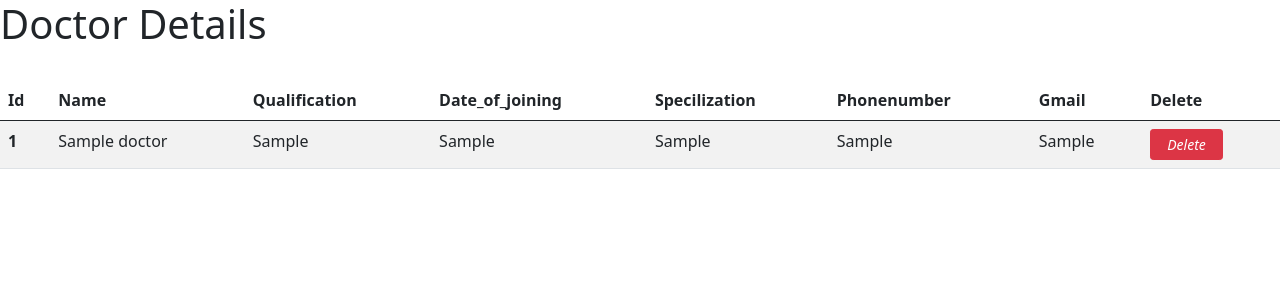
After one commit to AlidaAnna/DrAppoimentSystem, a PHP site: page /doctordetails.php in a window 1280 px wide. The commit adds this page. Shown: the top 300 px of the page. Run offline with PHP 8.4, Linux system fonts and the light colour scheme; tables that the repository leaves empty or names only in its code hold one stand-in row (values such as "Sample post").

Commit message:
modified doctor

```diff
--- /dev/null
+++ b/doctordetails.php
@@ -0,0 +1,55 @@
+<?php
+$con=mysqli_connect("localhost","root","","dr");
+$query="select * from doctor";
+$result=mysqli_query($con,$query);
+?>
+<!DOCTYPE html>
+<html lang="en">
+<head>
+    <meta charset="UTF-8">
+    <meta name="viewport" content="width=device-width, initial-scale=1.0">
+    <title>Document</title>
+    <link href="https://cdn.jsdelivr.net/npm/bootstrap@5.0.2/dist/css/bootstrap.min.css" rel="stylesheet" integrity="sha384-EVSTQN3/azprG1Anm3QDgpJLIm9Nao0Yz1ztcQTwFspd3yD65VohhpuuCOmLASjC" crossorigin="anonymous">
+</head>
+<body>
+<h1>Doctor Details</h1><br>
+<table class="table table-striped">
+  <thead>
+    <tr>
+      <th scope="col">Id</th>
+      <th scope="col">Name</th>
+      <th scope="col">Qualification</th>
+      <th scope="col">Date_of_joining</th>
+      <th scope="col">Specilization</th>
+      <th scope="col">Phonenumber</th>
+      <th scope="col">Gmail</th>
+      <th scope="col">Delete</th>
+    </tr>
+  </thead>
+  <tbody>
+  <?php
+  $i = 1;
+  while($row=mysqli_fetch_array($result))
+  {
+    ?>
+     <th scope="row"><?= $i++; ?></th>
+      <td><?= $row['1']; ?></td>
+      <td><?= $row['3']; ?></td>
+      <td><?= $row['4']; ?></td>
+      <td><?= $row['5']; ?></td>
+      <td><?= $row['7']; ?></td>
+      <td><?= $row['8']; ?></td>
+      <td>
+      <button type="button"  class="btn btn-danger btn-sm px-3">
+      <i class="fas fa-times">Delete</i>
+      </button>
+      </td>
+      <tr>
+    </tr>
+    <?php
+  }
+  ?>
+  </tbody>
+</table>
+</body>
+</html>
```
Also changed, not shown: adddoctor.php (+20 -10 lines), signup.php (+6 -6 lines).
